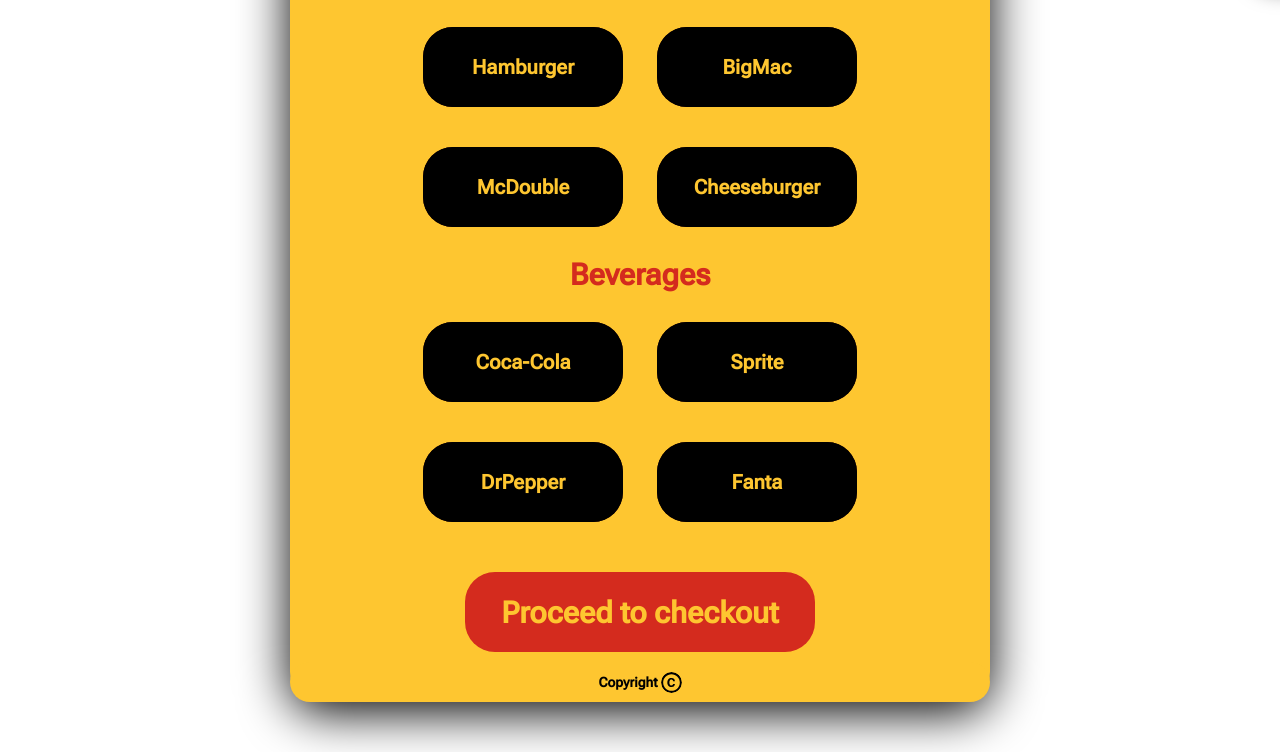
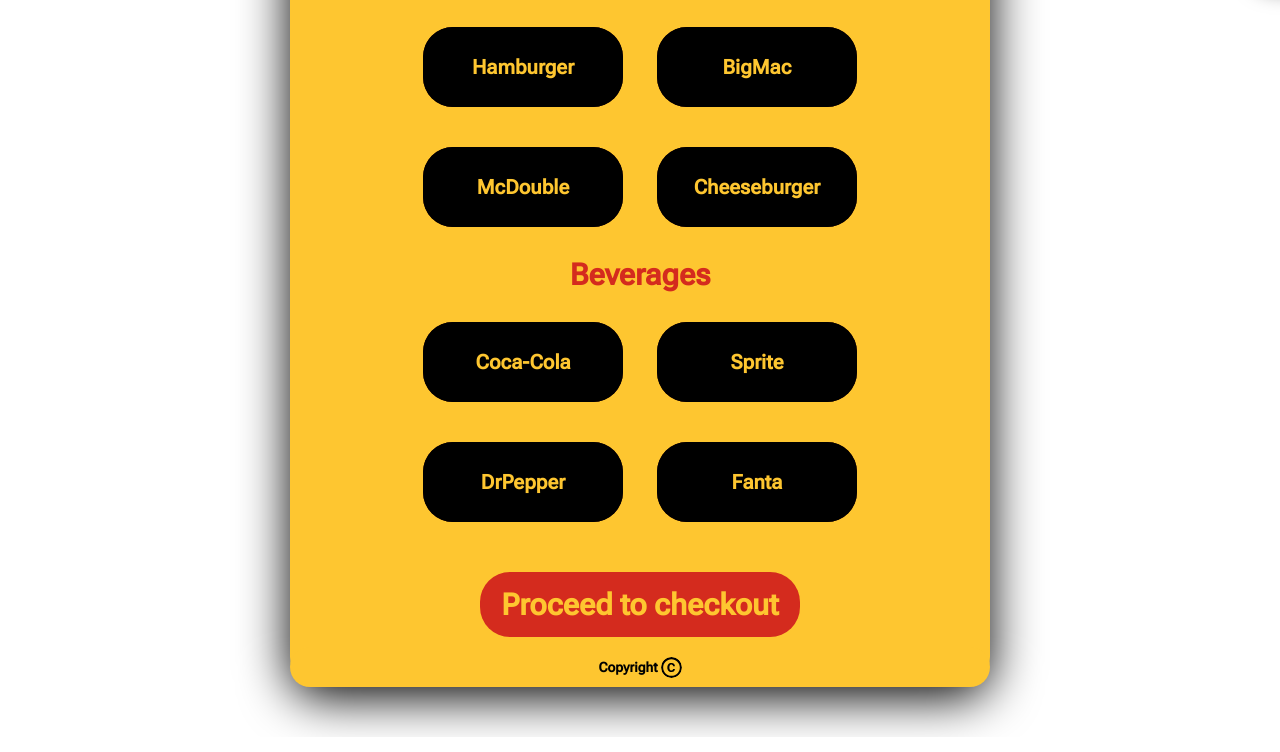
Before and after one commit to mairup/obrazec, a plain HTML site: page index.html in a window 1280 px wide. Shown: the part 469-1221 px from the top of the page. Drawn offline with nearby package versions, Linux system fonts and the light colour scheme; some packages are replaced by stand-ins of ours; a script that the page names is missing.

Commit message:
Checkout button adjustments

```diff
--- a/js/script.js
+++ b/js/script.js
@@ -207,7 +207,7 @@
   Swal.fire({
     title: "Credits:",
     icon: 'info',
-    html: '<div style="text-align:left;line-height:25px;">Mai Rupnik, 4. Ra<br>Form project, made with HTML and CSS (+JavaScript)<br>Professor: Boštjan Vouk</div>',
+    html: '<div style="text-align:left;line-height:25px;">Mai Rupnik, 4. Ra<br>Form project, made with HTML and CSS (+JavaScript)<br>Supervisor: Boštjan Vouk</div>',
     background: 'rgba(254, 198, 48, 1)',
     iconColor: 'rgb(52, 52, 52)',
     confirmButtonColor: 'rgba(212, 43, 30, 1)'
--- a/style/main.css
+++ b/style/main.css
@@ -236,8 +236,8 @@
 .submitButton {
   display: grid;
   place-items: center;
-  width: 350px;
-  height: 80px;
+  width: 320px;
+  height: 65px;
   background-color: var(--mcRed);
   color: var(--mcYello);
   font-weight: bold;
@@ -249,7 +249,6 @@
   display: none;
 }
 
-.submitButton:hover,
 .submitButton label:hover {
   cursor: pointer;
 }
```
